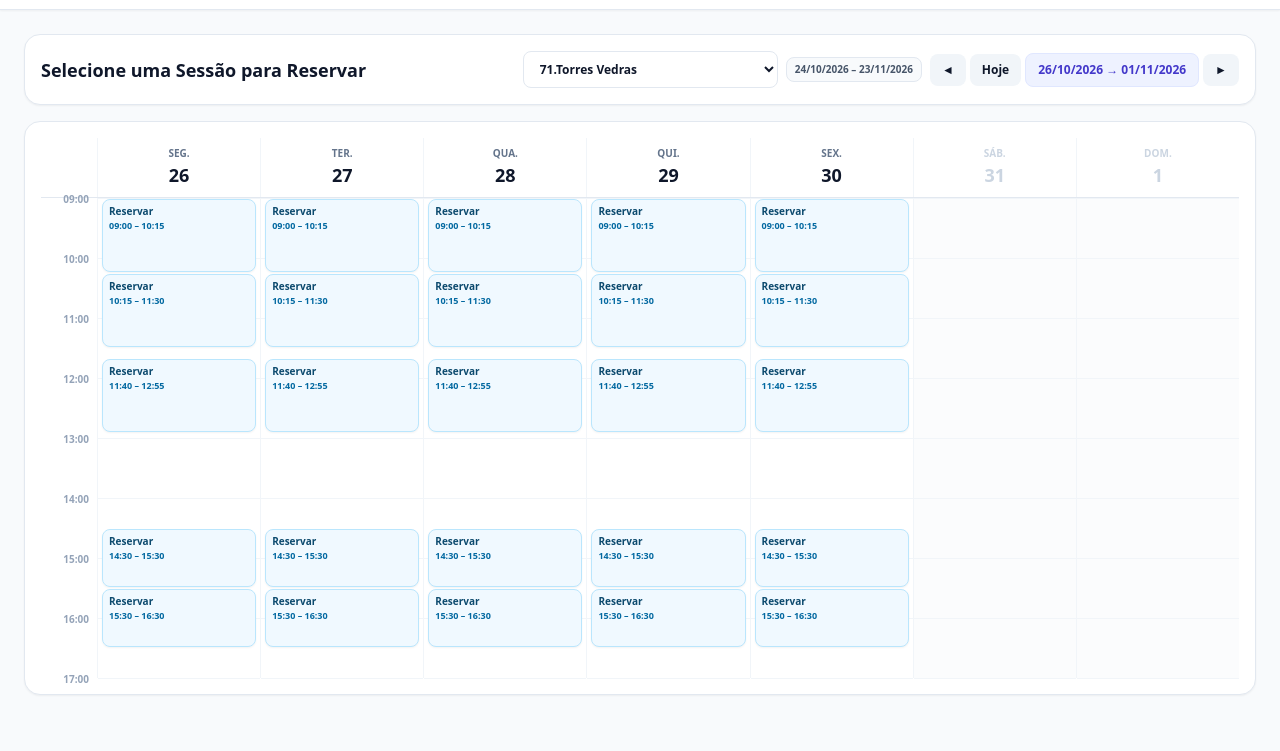
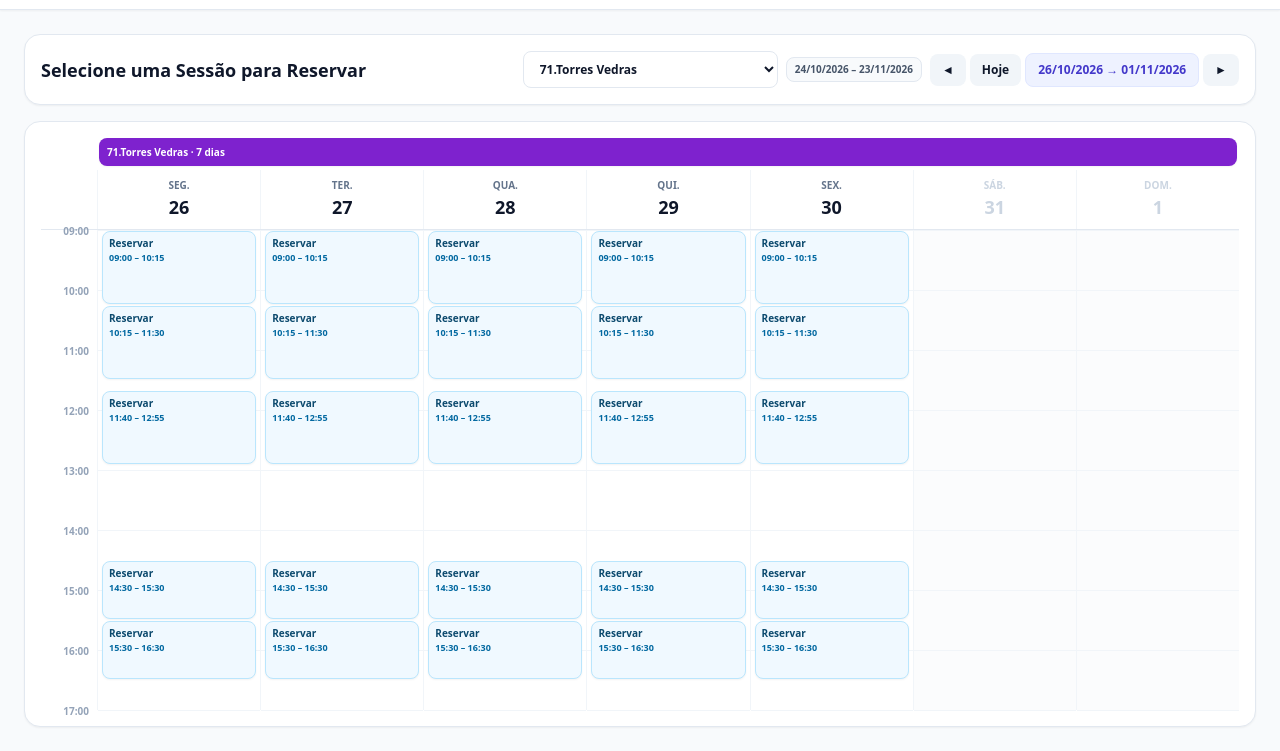
Before and after one commit to CentauroPt/agenda-de-reservas, a plain HTML site: page index.html in a window 1280 px wide. Shown: the part 55-806 px from the top of the page. Drawn offline with nearby package versions, Linux system fonts and the light colour scheme.

Commit message:
Adiciona banner da campanha por cima dos dias do intervalo

```diff
--- a/index.html
+++ b/index.html
@@ -1264,6 +1264,50 @@
         return sorted;
       }
 
+      function buildCampaignBanner(days, location) {
+        const row = document.createElement('div');
+        row.className = 'flex items-stretch mb-1';
+
+        const spacer = document.createElement('div');
+        spacer.className = 'w-[56px] shrink-0';
+        row.appendChild(spacer);
+
+        let index = 0;
+        while (index < days.length) {
+          const inCampaign = isWithinCampaign(days[index], location);
+          let end = index;
+          while (end + 1 < days.length && isWithinCampaign(days[end + 1], location) === inCampaign) end++;
+
+          const span = end - index + 1;
+          const wrapper = document.createElement('div');
+          wrapper.style.flex = String(span);
+          wrapper.className = 'px-0.5';
+
+          const bar = document.createElement('div');
+          bar.className = inCampaign
+            ? 'h-7 rounded-lg bg-purple-700 text-white px-2 flex items-center overflow-hidden shadow-sm'
+            : 'h-7 rounded-lg border border-dashed border-slate-200 text-slate-400 px-2 flex items-center justify-center overflow-hidden';
+          bar.title = inCampaign
+            ? `${location ? location.name : 'Campanha'}: ${formatHumanDate(days[index].fullDate)} a ${formatHumanDate(days[end].fullDate)} (${span} dia${span > 1 ? 's' : ''})`
+            : `Fora da campanha: ${formatHumanDate(days[index].fullDate)} a ${formatHumanDate(days[end].fullDate)}`;
+
+          const label = document.createElement('span');
+          label.className = 'text-[10px] font-bold truncate';
+          label.textContent = inCampaign
+            ? (span > 1
+                ? `${location ? location.name : 'Campanha'} · ${span} dias`
+                : (location ? location.name : 'Campanha'))
+            : 'Fora da campanha';
+
+          bar.appendChild(label);
+          wrapper.appendChild(bar);
+          row.appendChild(wrapper);
+          index = end + 1;
+        }
+
+        return row;
+      }
+
       function renderWeekInto(container, editable) {
         if (!container) return;
         const data = weekData();
@@ -1276,6 +1320,8 @@
         const totalHeight = minutesToPx((endHour - startHour) * 60);
 
         container.innerHTML = '';
+
+        container.appendChild(buildCampaignBanner(days, location));
 
         const header = document.createElement('div');
         header.className = 'flex border-b border-slate-200';
```
Also changed, not shown: 1 other file.
